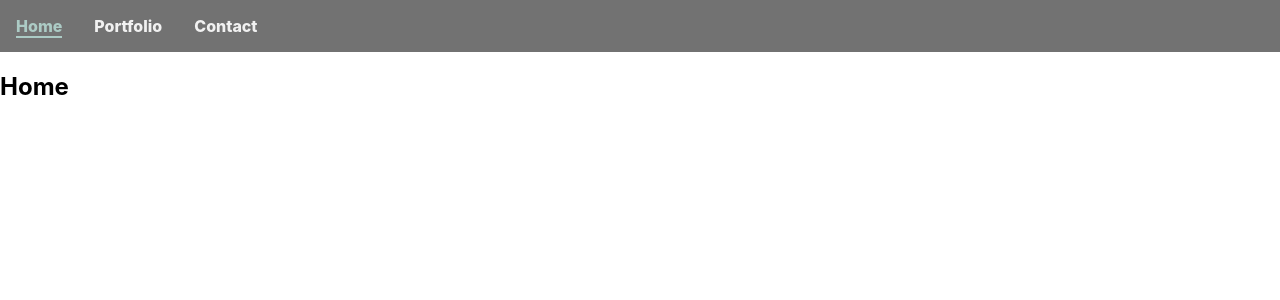
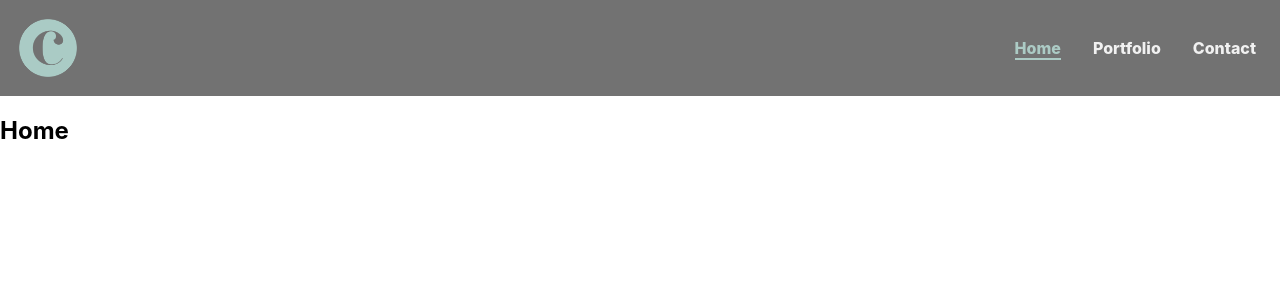
Before and after one commit to christina-cook/personal-website, a React (Create React App) app: page / in a window 1280 px wide. Shown: the top 300 px of the page. Built offline with nearby package versions, Linux system fonts and the light colour scheme.

Commit message:
Add logo to header

```diff
--- a/src/Components/Header/Header.css
+++ b/src/Components/Header/Header.css
@@ -4,6 +4,11 @@ header {
   color: #F1F1F1;
   display: flex;
   justify-content: space-between;
+}
+
+.logo {
+  max-height: 4rem;
+  padding: 1rem;
 }
 
 .navbar {
--- a/src/Components/Header/Header.js
+++ b/src/Components/Header/Header.js
@@ -1,9 +1,12 @@
 import './Header.css';
+import logo from '../../assets/logo.png';
+
 import { NavLink } from 'react-router-dom';
 
 const Header = () => {
   return (
     <header>
+      <img src={logo} alt='coded-by-christina' className='logo'/>
       <nav className='navbar'>
         <ul className='nav-list'>
           <li className='list-item'>
```
Also changed, not shown: src/assets/logo.png (added).
